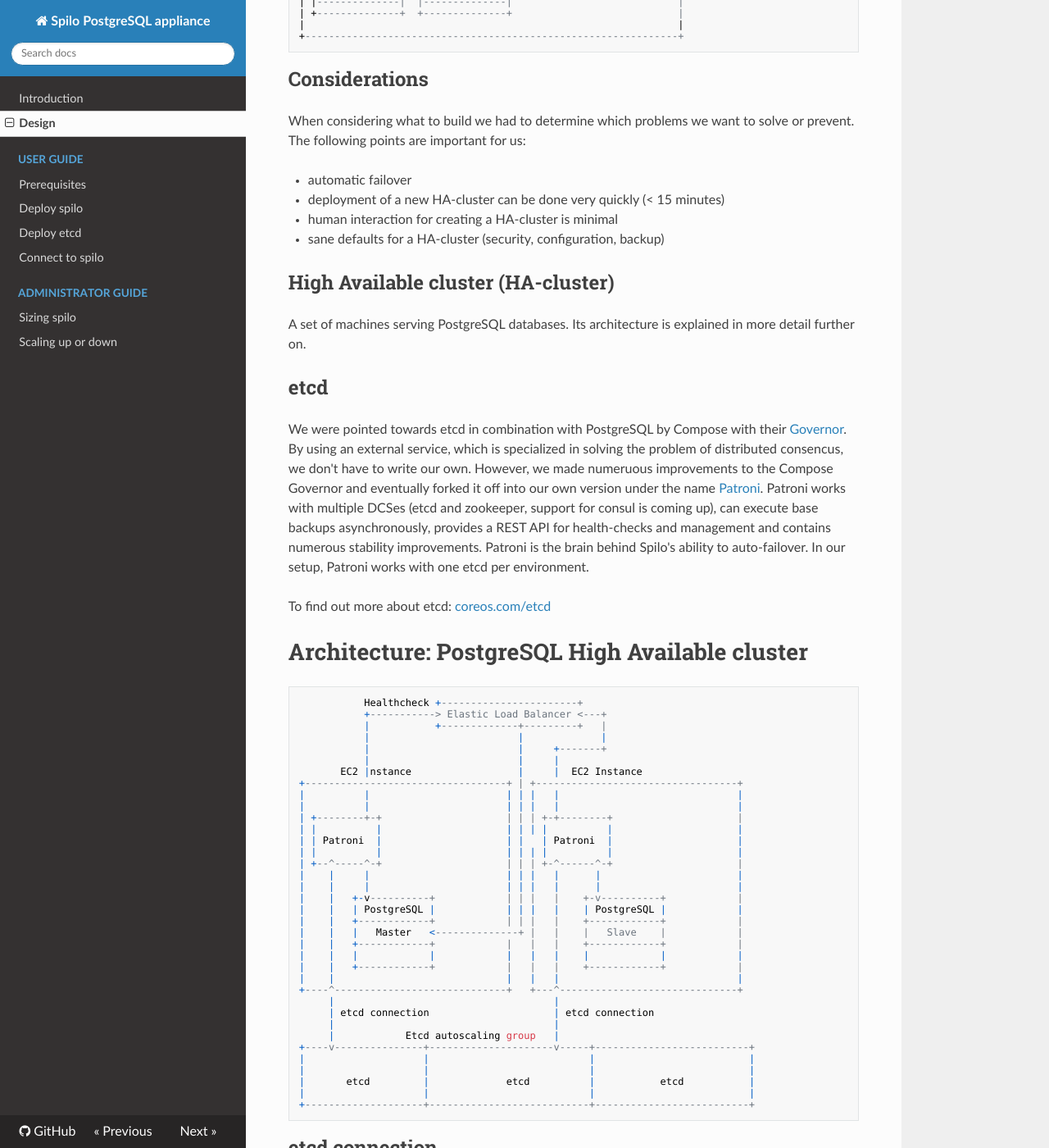
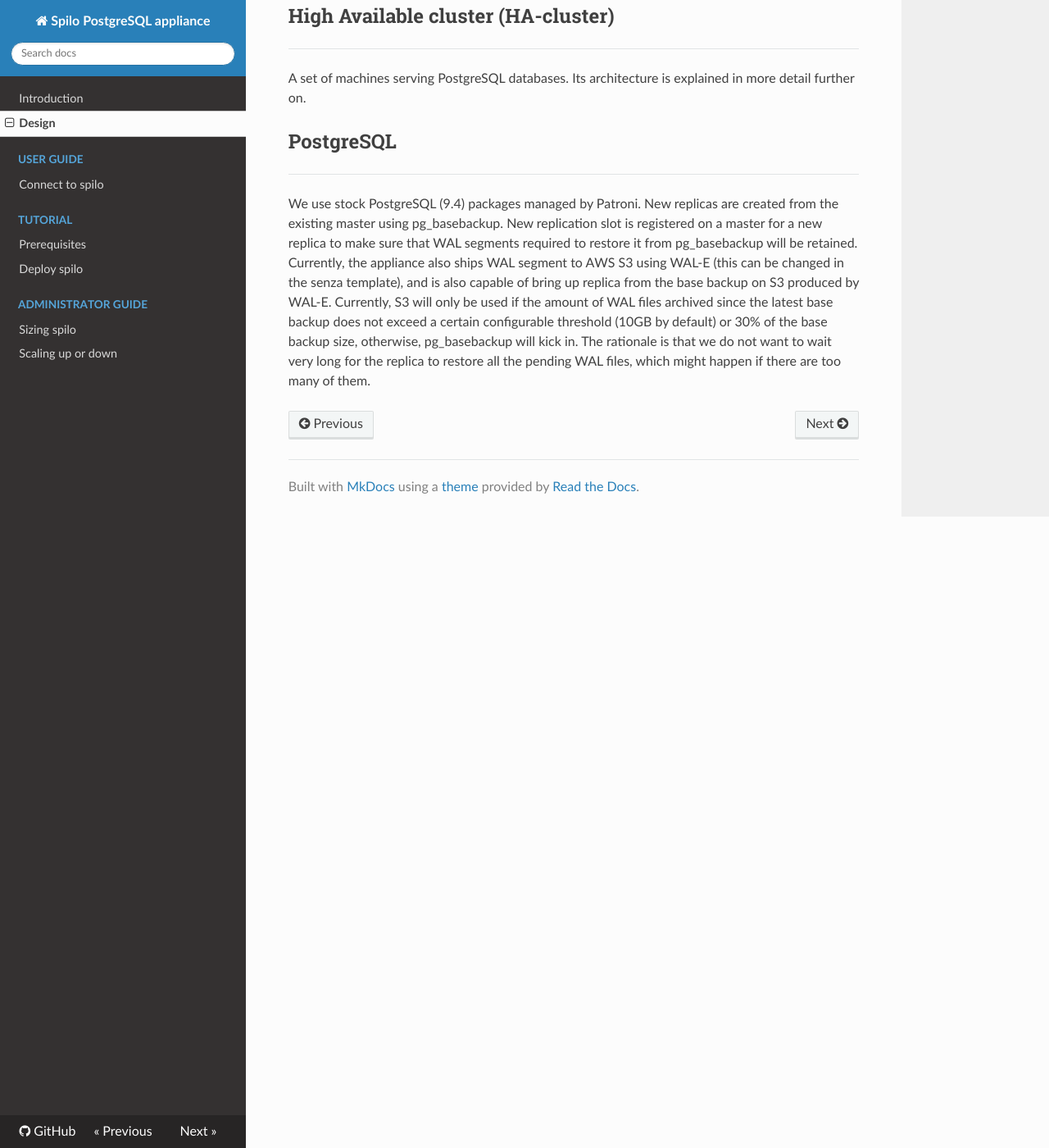
Before and after one commit to zalando/spilo, an MkDocs documentation site: the page built from docs/DESIGN.md, in a window 1280 px wide and 1400 px high, scrolled down 779 px. Shown: the whole window at 82% size. Built offline with MkDocs 1.6.1, drawn with Linux system fonts in a browser that asks for light colours; nearby versions of some CDN libraries; old or Windows-style settings are respelled for this version of MkDocs; some of the changed text lies outside the part shown.

Commit message:
Initial refactoring into a tutorial with examples.

```diff
--- a/docs/DESIGN.md
+++ b/docs/DESIGN.md
@@ -1,38 +1,19 @@
-Overview
-========
-We use PostgreSQL for this appliance because it provides a very robust RDBMS with a huge feature set. By using PostgreSQL we are also bound to its inherent limitations. One of those limitiations is that there can be only 1 master, it doesn't do multi-master replication (yet). Because of this limitation we decide to build an appliance that has 1 master cluster and n-slave clusters.
+# Overview
+We use PostgreSQL for this appliance because it provides a very robust RDBMS with a huge feature set.
+By using PostgreSQL we are also bound to its inherent limitations. One of those limitiations is that there can be only
+1 master, it doesn't do multi-master replication (yet). Because of this limitation we decide to build an appliance that
+has 1 master cluster and n-slave clusters.
 
-Having a single master inside this appliance means there will be a single point of failure (SPOF): the master itself. During an issue with the master the slaves will however be available for querying: it will not be a full outage. To reduce the impact of losing this SPOF we want to promote one of the slaves to a master as soon as possible once we determine the master is lost.
+Having a single master inside this appliance means there will be a single point of failure (SPOF): the master itself.
+During an issue with the master the slaves will however be available for querying: it will not be a full outage. To
+reduce the impact of losing this SPOF we want to promote one of the slaves to a master as soon as possible once we
+determine the master is lost.
 
 Spilo was designed to be deployed on AWS.
 
-Architecture: VPC
-=================
+# Architecture: VPC
 
-	VPC
-	+---------------------------------------------------------------+
-	|                                                               |
-	|                 etcd                                          |
-	|                   O            DNS Service Record (SRV)       |
-	|         +-----> O   O +-------> _etcd-server._tcp.example.com |
-	|         |        O O<+                                        |
-	|         |        ^   |                                        |
-	|         |        |   |            +-----+                     |
-	|         |        +---------------->     |                     |
-	|         |  +----------------------> DDS |                     |
-	|         |  |         |   +-------->     |                     |
-	|         |  |         |   |        +-----+                     |
-	| +--------------+  +--------------+                            |
-	| |-------v------|  |--v-----------|                            |
-	| ||            ||  ||            ||                            |
-	| ||HA Cluster 1||  ||HA Cluster 2||                            |
-	| ||            ||  ||            ||                            |
-	| |--------------|  |--------------|                            |
-	| +--------------+  +--------------+                            |
-	|                                                               |
-	+---------------------------------------------------------------+
-
-Considerations
+## Considerations
 --------------
 When considering what to build we had to determine which problems we want to solve or prevent.
 The following points are important for us:
@@ -42,64 +23,10 @@
 - human interaction for creating a HA-cluster is minimal
 - sane defaults for a HA-cluster (security, configuration, backup)
 
-High Available cluster (HA-cluster)
+## High Available cluster (HA-cluster)
 -----------------
 A set of machines serving PostgreSQL databases. Its architecture is explained in more detail further on.
 
-etcd
-----
-We were pointed towards etcd in combination with PostgreSQL by Compose with their [Governor](https://github.com/compose/governor). By using an external service, which is specialized in solving the problem of distributed consencus, we don't have to write our own. However, we made numeruous improvements to the Compose Governor and eventually forked it off into our own version under the name [Patroni](https://github.com/zalando/patroni). Patroni works with multiple DCSes (etcd and zookeeper, support for consul is coming up), can execute base backups asynchronously, provides a REST API for health-checks and management and contains numerous stability improvements. Patroni is the brain behind Spilo's ability to auto-failover. In our setup, Patroni works with one etcd per environment.
-
-To find out more about etcd: [coreos.com/etcd](https://coreos.com/etcd/)
-
-
-Architecture: PostgreSQL High Available cluster
-================
-
-			   Healthcheck +-----------------------+
-			   +-----------> Elastic Load Balancer <---+
-			   |           +-------------+---------+   |
-			   |                         |             |
-			   |                         |     +-------+
-			   |                         |     |
-		   EC2 |nstance                  |     |  EC2 Instance
-	+----------------------------------+ | +----------------------------------+
-	|          |                       | | |   |                              |
-	|          |                       | | |   |                              |
-	| +--------+-+                     | | | +-+--------+                     |
-	| |          |                     | | | |          |                     |
-	| | Patroni  |                     | |   | Patroni  |                     |
-	| |          |                     | | | |          |                     |
-	| +--^-----^-+                     | | | +-^------^-+                     |
-	|    |     |                       | | |   |      |                       |
-	|    |     |                       | | |   |      |                       |
-	|    |   +-v----------+            | | |   |    +-v----------+            |
-	|    |   | PostgreSQL |            | | |   |    | PostgreSQL |            |
-	|    |   +------------+            | | |   |    +------------+            |
-	|    |   |   Master   <--------------+ |   |    |   Slave    |            |
-	|    |   +------------+            |   |   |    +------------+            |
-	|    |   |            |            |   |   |    |            |            |
-	|    |   +------------+            |   |   |    +------------+            |
-	|    |                             |   |   |                              |
-	+----^-----------------------------+   +---^------------------------------+
-	     |                                     |
-	     | etcd connection                     | etcd connection
-	     |                                     |
-	     |            Etcd autoscaling group   |
-	+----v---------------+---------------------v-----+--------------------------+
-	|                    |                           |                          |
-	|                    |                           |                          |
-	|       etcd         |             etcd          |           etcd           |
-	|                    |                           |                          |
-	+--------------------+---------------------------+--------------------------+
-
-etcd connection
-----
-We used to run etcd proxy inside the EC2 instances, but found out that the proxy component as not robust as the normal etcd, especially at the time when the etcd cluster configuration changes, and, therefore, decided in favor of using the etcd client library inside patroni.
-
-Patroni
-----
-
-PostgreSQL
+## PostgreSQL
 ----
 We use stock PostgreSQL (9.4) packages managed by Patroni. New replicas are created from the existing master using pg_basebackup. New replication slot is registered on a master for a new replica to make sure that WAL segments required to restore it from pg_basebackup will be retained. Currently, the appliance also ships WAL segment to AWS S3 using WAL-E (this can be changed in the senza template), and is also capable of bring up replica from the base backup on S3 produced by WAL-E. Currently, S3 will only be used if the amount of WAL files archived since the latest base backup does not exceed a certain configurable threshold (10GB by default) or 30% of the base backup size, otherwise, pg_basebackup will kick in. The rationale is that we do not want to wait very long for the replica to restore all the pending WAL files, which might happen if there are too many of them.
--- a/mkdocs.yml
+++ b/mkdocs.yml
@@ -6,10 +6,10 @@
   - Introduction: index.md
   - Design: DESIGN.md
   - User Guide:
-    - Prerequisites: user-guide/prerequisites.md
-    - Deploy spilo: user-guide/deploy_spilo.md
-    - Deploy etcd: user-guide/deploy_etcd.md
     - Connect to spilo: user-guide/connect_spilo.md
+  - Tutorial:
+    - Prerequisites: tutorial/prerequisites.md
+    - Deploy spilo: tutorial/deploy_spilo.md
   - Administrator Guide:
     - Sizing spilo: admin-guide/sizing.md
     - Scaling up or down: admin-guide/scaling.md
```
Also changed, not shown: docs/tutorial/deploy_spilo.md (added, +2 -0 lines), docs/tutorial/prerequisites.md (added, +49 -0 lines), docs/user-guide/deploy_etcd.md (deleted, +0 -41 lines), docs/user-guide/deploy_spilo.md (deleted, +0 -41 lines).
